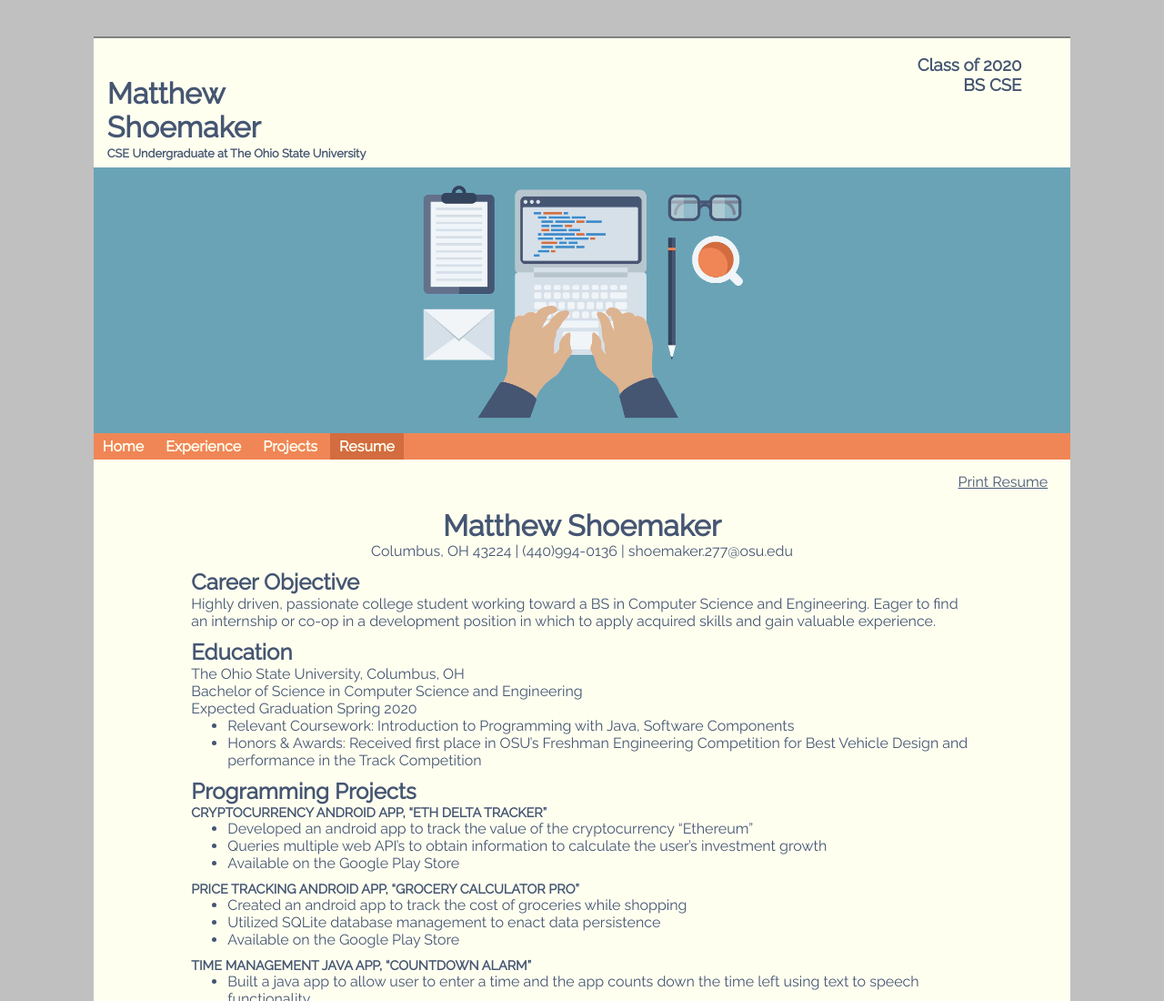
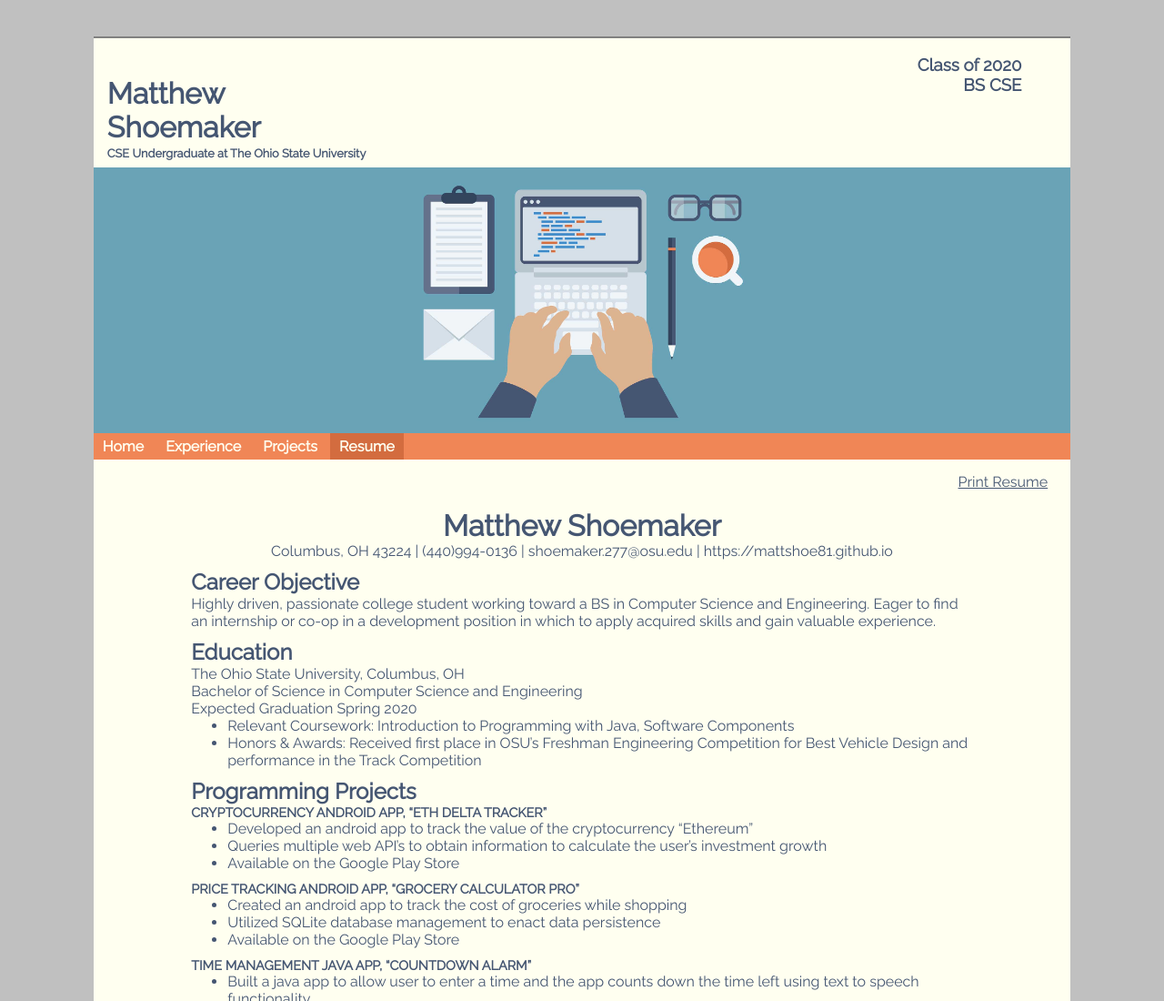
Before and after one commit to mattshoe81/mattshoe81.github.io, a plain HTML site: page resume/resume.html in a window 1280 px wide. Shown: the top 1100 px of the page at 91% size. Drawn offline with Linux system fonts and the light colour scheme.

Commit message:
Added website to resume

```diff
--- a/resume/resume.html
+++ b/resume/resume.html
@@ -6,7 +6,7 @@
 <html>
     <head>
         <meta charset="utf-8">
-        <title>Matt Shoemaker - Resume</title>
+        <title>Matt S. - Resume</title>
         <link type="text/css" rel="stylesheet" href="../portfolio.css">
         <link type="text/css" rel="stylesheet" media="all and (max-device-width: 480px)" href="../portfolio-mobile.css">
         <link type="text/css" rel="stylesheet" href="resume.css">
@@ -85,7 +85,7 @@
 
                 <div id="resumeHeader">
                     <h1>Matthew Shoemaker</h1>
-                    <p>Columbus, OH 43224  |  (440)994-0136  |  shoemaker.277@osu.edu</p>
+                    <p>Columbus, OH 43224  |  (440)994-0136  |  shoemaker.277@osu.edu | <a href="https://mattshoe81.github.io">https://mattshoe81.github.io</a></p>
                 </div>
 
                 <div id="objective">
```
